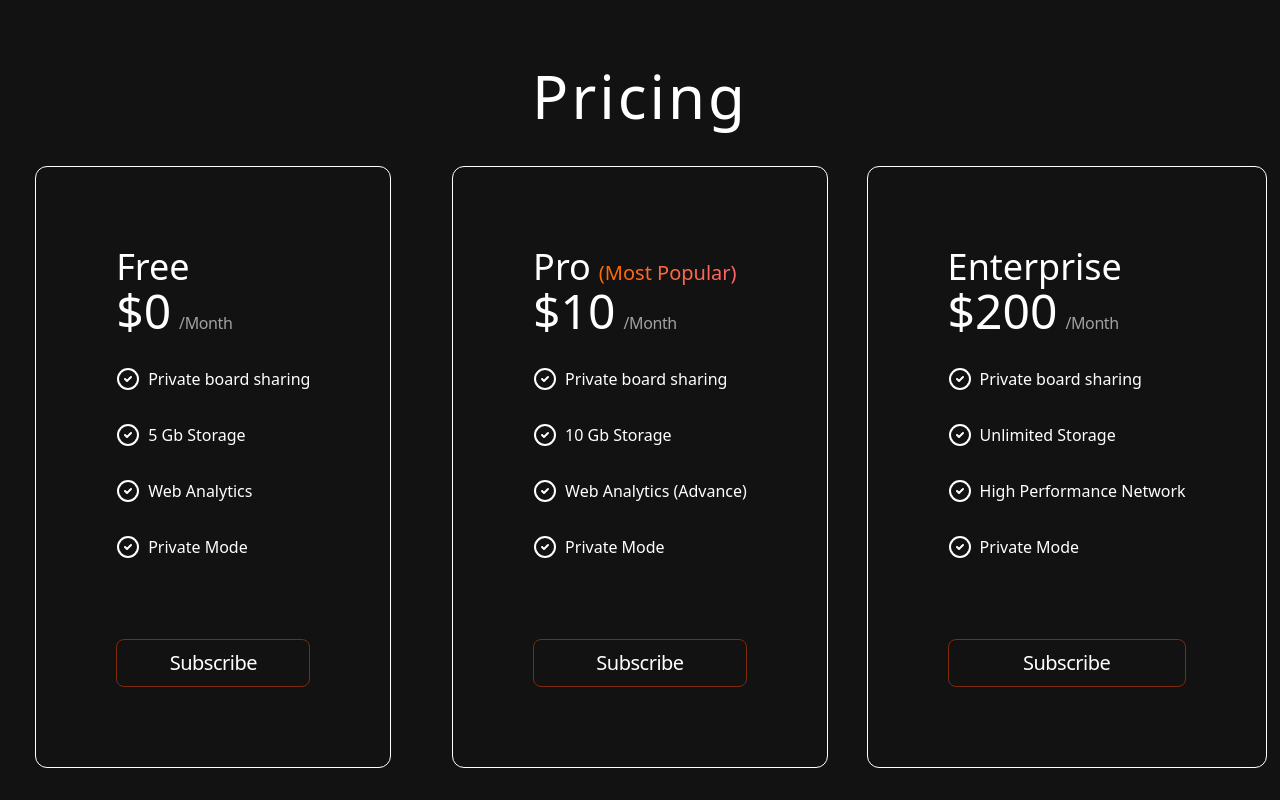
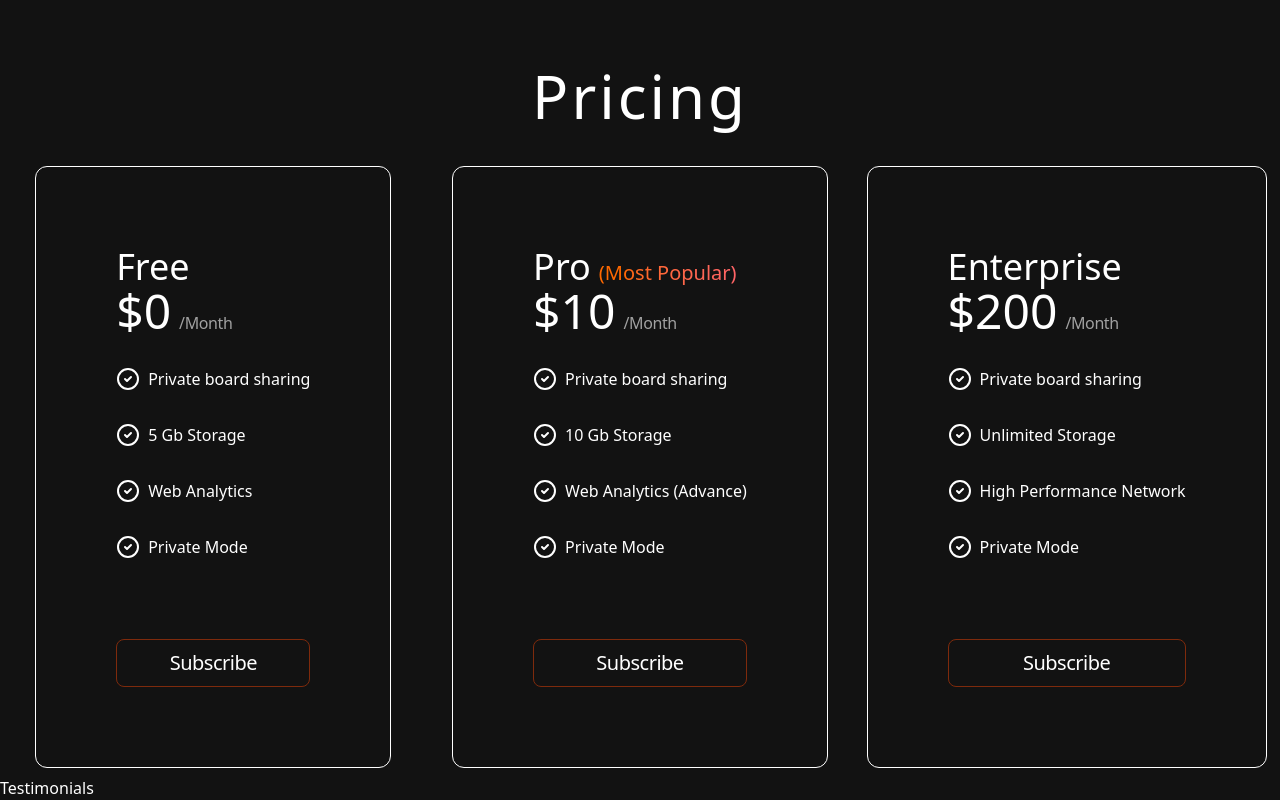
Before and after one commit to thekamiyeoladipo/virtual-labs, a React (Vite) app: page / in a window 1280 px wide. Shown: the part 2399-3199 px from the top of the page. Before the commit the page ends 3175 px from the top, so only its background shows below. Built offline with nearby package versions, Linux system fonts and the light colour scheme.

Commit message:
Add Testimonials component and include it in the App layout

```diff
--- a/src/App.jsx
+++ b/src/App.jsx
@@ -5,6 +5,7 @@
 import BackToTop from './components/BackToTop';
 import Workflow from './components/Workflow';
 import Pricing from './components/Pricing';
+import Testimonials from './components/Testimonials';
 
 const App = () => {
   return (
@@ -17,6 +18,7 @@
       <BackToTop />
       <Workflow />
       <Pricing />
+      <Testimonials />
     </>
   );
 };
--- /dev/null
+++ b/src/components/Testimonials.jsx
@@ -0,0 +1,9 @@
+import React from 'react'
+
+const Testimonials = () => {
+  return (
+    <div>Testimonials</div>
+  )
+}
+
+export default Testimonials
```
